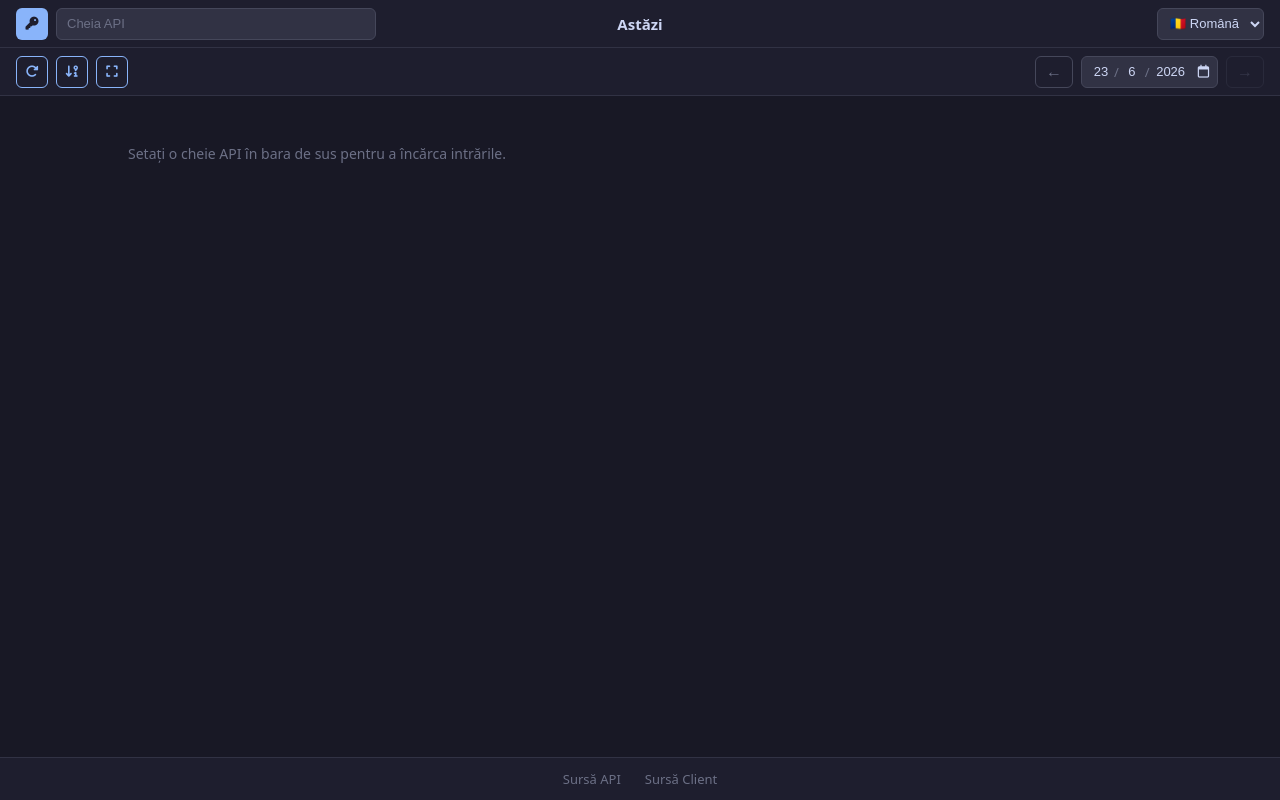
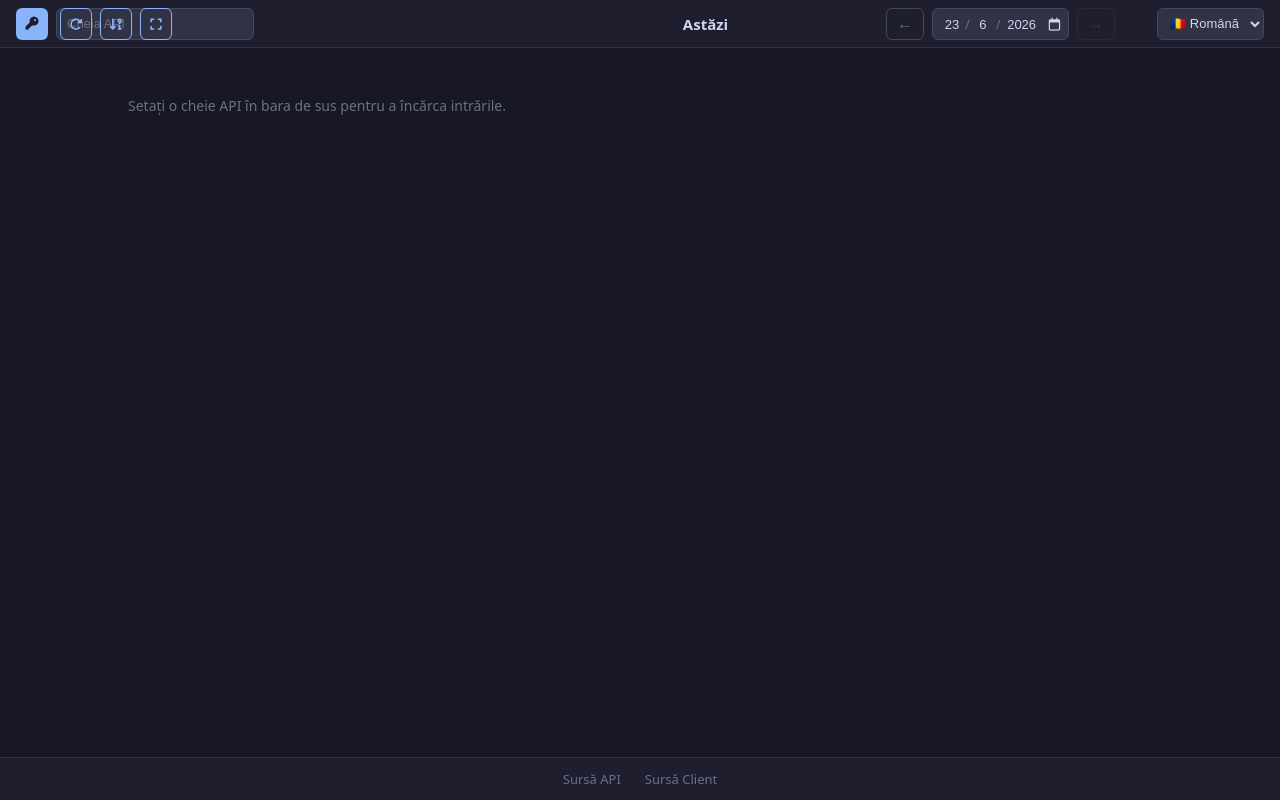
Before and after one commit to hmlendea/personal-log-manager-client, an ASP.NET Core app: page / in a window 1280 px wide. Run offline with ASP.NET Core 8, Linux system fonts and the light colour scheme; style sheets or scripts are compiled from the project's sources; the project's own start-up code is not run, and a stand-in starts its controllers and pages; some libraries are stand-ins or nearby versions.

Commit message:
Merge bars into one on widescreen displays

```diff
--- a/wwwroot/css/app.css
+++ b/wwwroot/css/app.css
@@ -267,6 +267,41 @@ html, body {
     background: var(--bar-bg);
     border-bottom: 1px solid var(--bar-border);
     gap: 8px;
+}
+
+@media (min-width: 768px) {
+    :root {
+        --nav-bar-height: 0px;
+    }
+
+    .top-bar-auth {
+        flex: 0 0 auto;
+    }
+
+    .top-bar-title {
+        flex: 1;
+    }
+
+    .top-bar-locale {
+        flex: 0 0 auto;
+    }
+
+    .nav-bar {
+        top: 0;
+        height: var(--bar-height);
+        background: transparent;
+        border-bottom: none;
+        pointer-events: none;
+        z-index: 101;
+        /* Left padding clears: 16px bar-padding + 32px auth-btn + 12px buffer */
+        padding-left: 60px;
+        /* Right padding clears: 16px bar-padding + ~140px locale-select + 9px buffer */
+        padding-right: 165px;
+    }
+
+    .nav-bar > * {
+        pointer-events: auto;
+    }
 }
 
 .entries-header {
```
